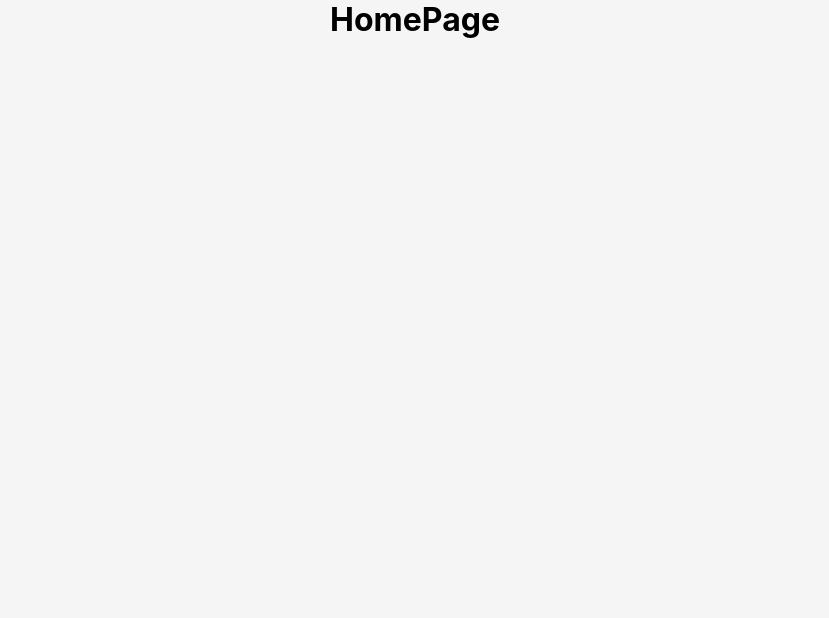
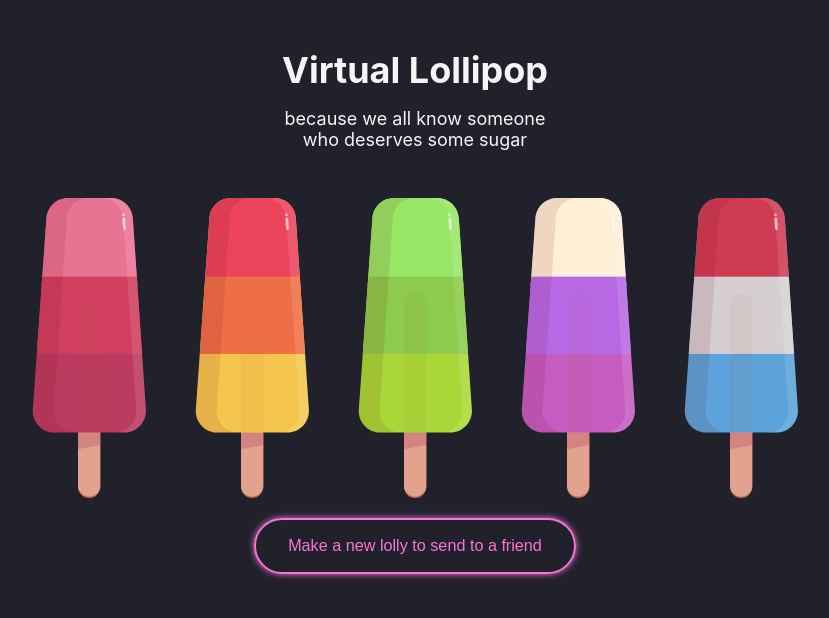
Before and after one commit to NaumanMunir9/virtual-lolly-p12e, a Gatsby site: page / in a window 1280 px wide. Shown: the whole page, without its empty margins (225-1054 px from the left). Built offline with nearby package versions, Linux system fonts and the light colour scheme; Gatsby itself is replaced by a stand-in of ours.

Commit message:
lolly and button

```diff
--- a/src/components/Header.js
+++ b/src/components/Header.js
@@ -4,7 +4,9 @@ export default function Header() {
   return (
     <header className="header__component">
       <h1>Virtual Lollipop</h1>
-      <p>because we all know someone who deserves some sugar</p>
+      <p>
+        because we all know someone <br /> who deserves some sugar
+      </p>
     </header>
   );
 }
--- a/src/pages/index.js
+++ b/src/pages/index.js
@@ -1,9 +1,65 @@
+// libraries
 import React from "react";
+import { Link } from "gatsby";
+
+// components
+import Header from "../components/Header";
+import Lolly from "../components/Lolly";
 
 export default function HomePage() {
   return (
     <div>
-      <h1>HomePage</h1>
+      <Header />
+
+      <div className="lolly__container">
+        <div>
+          <Lolly
+            fillLollyTop="#E97393"
+            fillLollyMiddle="#D03F5F"
+            fillLollyBottom="#BB3A5F"
+          />
+        </div>
+
+        <div>
+          <Lolly
+            fillLollyTop="#EB445B"
+            fillLollyMiddle="#EE6F47"
+            fillLollyBottom="#F5C64D"
+          />
+        </div>
+
+        <div>
+          <Lolly
+            fillLollyTop="#97E665"
+            fillLollyMiddle="#8CCB4C"
+            fillLollyBottom="#A8D838"
+          />
+        </div>
+
+        <div>
+          <Lolly
+            fillLollyTop="#FEEFD6"
+            fillLollyMiddle="#B769E4"
+            fillLollyBottom="#C55DC1"
+          />
+        </div>
+
+        <div>
+          <Lolly
+            fillLollyTop="#CE3B53"
+            fillLollyMiddle="#D5CFD1"
+            fillLollyBottom="#5BA3DA"
+          />
+        </div>
+      </div>
+
+      <Link to="/createNew">
+        <input
+          type="button"
+          value="Make a new lolly to send to a friend"
+          className="btn__homepage"
+        />
+      </Link>
     </div>
   );
 }
--- a/src/styles/main.css
+++ b/src/styles/main.css
@@ -1,6 +1,7 @@
 * {
   box-sizing: border-box;
   margin: 0;
+  padding: 0;
 }
 
 body {
@@ -8,11 +9,23 @@ body {
     Ubuntu, Cantarell, "Open Sans", "Helvetica Neue", sans-serif;
   background-color: whitesmoke;
   text-align: center;
+  background-color: #21212b;
+  color: whitesmoke;
+}
+
+@media (min-width: 400px) {
+  body {
+    font-size: 18px;
+  }
 }
 
 .home__page {
   width: 800px;
   margin: 0 auto;
+}
+
+.header__component {
+  margin: 3rem;
 }
 
 .header__component > h1,
@@ -69,3 +82,27 @@ p {
   justify-content: center;
   width: 80%;
 }
+
+.lolly__container {
+  display: flex;
+  flex-direction: row;
+  justify-content: center;
+}
+
+.btn__homepage {
+  margin-top: 1em;
+  box-shadow: 0 0 6px #fa73d9;
+  border: 2px solid #fa73d9;
+  background-color: transparent;
+  font-size: 0.9em;
+  color: #fa73d9;
+  padding: 1em 2em;
+  border-radius: 4em;
+  cursor: pointer;
+  transition: all 0.3s ease;
+}
+
+.btn__homepage:hover {
+  background-color: #fa73d9;
+  color: black;
+}
```
Also changed, not shown: src/pages/createNew.js (added, +9 -0 lines).
